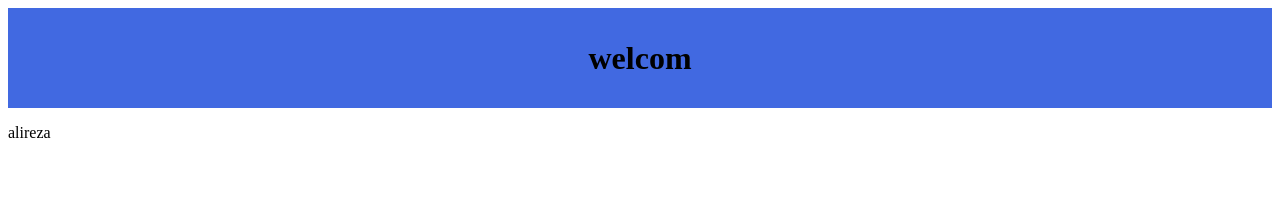
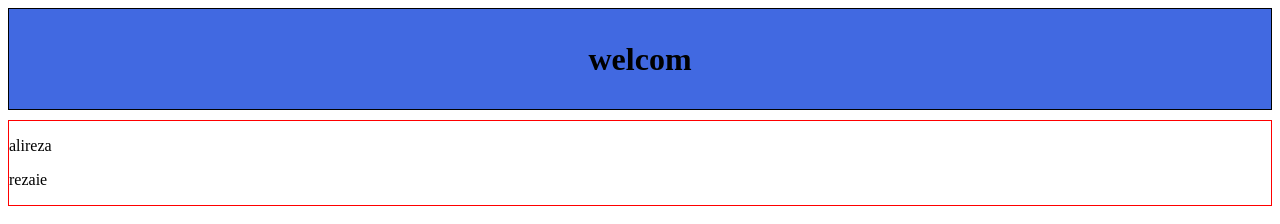
Before and after one commit to alireza3356864/alireza, a plain HTML site: page index.html in a window 1280 px wide. Drawn offline with Linux system fonts and the light colour scheme.

Commit message:
insert border and div tag

```diff
--- a/index.html
+++ b/index.html
@@ -10,6 +10,9 @@
     <header class="header">
          <h1 class="header-title">welcom</h1>
     </header>
+    <div>
     <p>alireza</p>
+    <p>rezaie</p>
+</div>
 </body>
 </html>
--- a/style.css
+++ b/style.css
@@ -5,8 +5,12 @@
     align-items: center;
     background-color: royalblue;
     margin-bottom: 10px;
+    border: 1px solid black;
 }
 
 .header-title{
     text-align: center;
 }
+div{
+    border: 1px solid red;
+}
```
